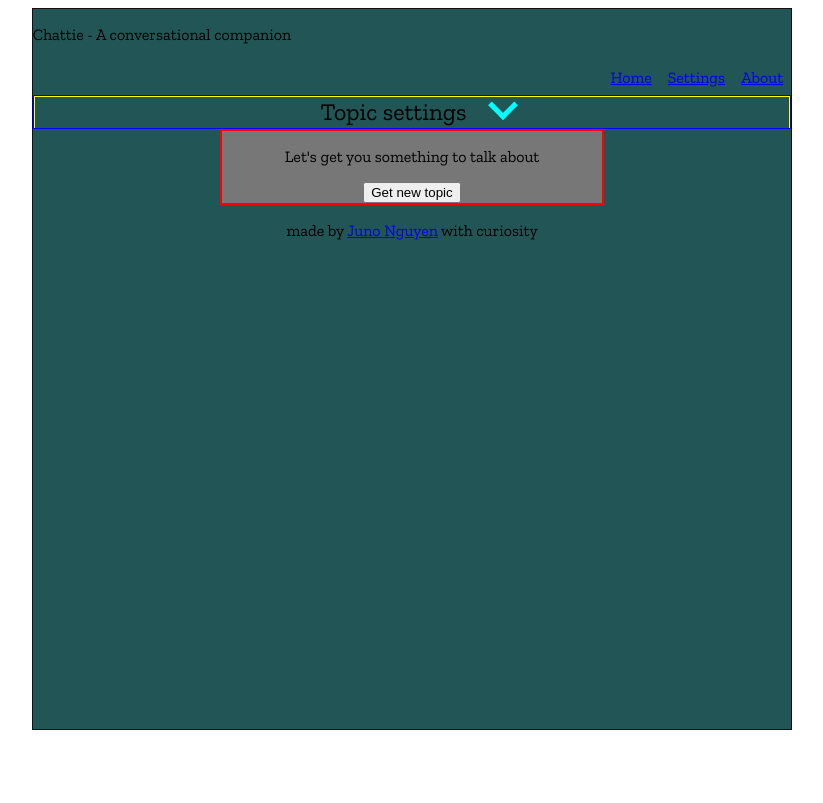
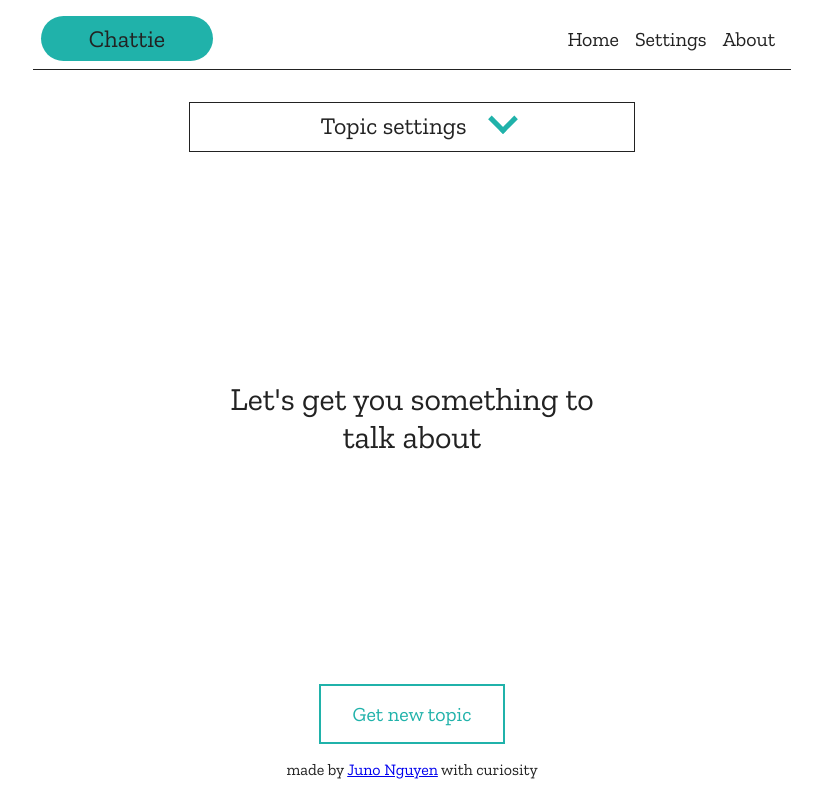
Before and after one commit to JunoNgx/chattie, a Vue app: page / in a window 1280 px wide. Shown: the whole page, without its empty margins (228-1051 px from the left). Built offline with nearby package versions, Linux system fonts and the light colour scheme.

Commit message:
Implement basic styling

```diff
--- a/src/App.vue
+++ b/src/App.vue
@@ -40,19 +40,7 @@
 <style lang="sass">
 
 @use "./styles/mixins" as m
+@use "./styles/universal"
 @import url('https://fonts.googleapis.com/css2?family=Zilla+Slab:ital,wght@0,300;0,400;0,700;1,300&display=swap')
 
-#app
-    font-family: 'Zilla Slab', serif
-    -webkit-font-smoothing: antialiased
-    -moz-osx-font-smoothing: grayscale
-    border: 1px solid #111
-    margin: auto
-    max-width: 60%
-    min-height: 90vh
-    background-color: #255
-    @include m.mobile
-        max-width: 100%
-    //     background-color: #255
-
 </style>
--- a/src/components/Header.vue
+++ b/src/components/Header.vue
@@ -13,7 +13,7 @@
 <template>
     <div class="header">
         <p class="header__branding">
-            Chattie - A conversational companion
+            Chattie
         </p>
         <div class="header__navbar">
             <router-link class="header__navbar__item" to="/">Home</router-link>
@@ -25,15 +25,43 @@
 
 <style lang="sass">
 
+@use "../styles/mixins" as m
+@use "../styles/vars" as v
+
 .header
+
+    display: flex
+    align-items: center
+    // align-content: space-between
+    justify-content: space-between
+    // flex-wrap: wrap
+    border-bottom: 1px solid v.$text-light
+
+    &__branding
+        // border: 1px solid red
+        margin: 0.5rem
+        width: min-content
+        padding: 0.5rem 3rem
+        border-radius: 10rem
+        font-size: 1.5rem
+        background-color: v.$acc-green
 
     &__navbar
         display: flex
         align-items: center
         justify-content: flex-end
+        margin: 0.5rem
 
         &__item
+            margin: 0.5rem
+            text-decoration: none
+            font-size: 1.25rem
             cursor: pointer
-            margin: 0.5rem
+            +m.regular-text-col
+            &:hover
+                text-decoration: underline
+
+    +m.mobile
+        display: block
 
 </style>
--- a/src/components/PromptDisplay.vue
+++ b/src/components/PromptDisplay.vue
@@ -17,18 +17,68 @@
 
 <template>
     <div class="prompt-display">
-        <p>{{prompt}}</p>
-        <button @click="getNewPrompt">Get new topic</button>
+        <div class="prompt-display__text-wrapper">
+            <p class="prompt-display__text-wrapper__text">{{prompt}}</p>
+        </div>
+        <button
+            class="prompt-display__button"
+            @click="getNewPrompt"
+        >
+            <span class="prompt-display__button__label">
+                Get new topic
+            </span>
+        </button>
     </div>
 </template>
 
-<style lang="sass" scoped>
+<style lang="sass">
+
+@use "../styles/mixins" as m
+@use "../styles/vars" as v
 
 .prompt-display
-    border: 2px solid red
+    // border: 2px solid red
     margin: auto
     width: 50%
+    flex-grow: 1.5
     text-align: center
-    background-color: #777
+    // display: flex
+    // flex-direction: column
+    // align-items: center
+    // justify-content: space-around
+    // background-color: #777
+
+    &__text-wrapper
+        height: 500px
+        vertical-align: center
+        display: flex
+        justify-content: center
+        align-items: center
+
+        &__text
+            font-size: 2rem
+            margin-bottom: 4rem
+            // height: 80%
+            // +m.mobile
+            //     font-size: 2rem
+
+    &__button
+        border: 2px solid v.$acc-green
+        background-color: v.$bg-light
+        cursor: pointer
+        width: fit-content
+        font-family: v.$font-stack
+        font-size: 1.25rem
+        padding: 1rem 2rem
+        color: v.$acc-green
+        +m.transition(color, background-color, width, height)
+
+        &:hover
+            background-color: v.$acc-green
+            color: v.$bg-light
+
+    +m.mobile
+        width: 90%
+
 
 </style>
--- a/src/components/TopicControl.vue
+++ b/src/components/TopicControl.vue
@@ -58,7 +58,10 @@
         </div>
 
         <!-- List of available topics -->
-        <div class="topic-settings__topic-wrapper">
+        <div
+            class="topic-settings__topic-wrapper"
+            :class="{'topic-settings__topic-wrapper--is-expanded':isExpanded}"
+        >
             <p
                 class="topic-settings__topic-wrapper__item"
                 v-for="topic in this.$store.state.topicData" :key="topic.name"
@@ -77,22 +80,24 @@
 <style lang="sass">
 
 @use "../styles/mixins" as m
+@use "../styles/vars" as v
 
 .topic-settings
-    border: 1px solid blue
-    // width: min-content
-    margin: auto
+    border: 1px solid v.$text-light
+    margin: 2rem auto
+    padding: 0.5rem
     overflow: hidden
+    // width: 60%
     max-height: 2rem
     +m.transition(max-height)
-    // transition: max-height 250ms
 
     &--is-expanded
         // Will need to manually calculate this each time new topics are added
-        max-height: 100px
+        // max-height: 100px
+        max-height: 95vh
 
     &__expand-button
-        border: 1px solid yellow
+        // border: 1px solid yellow
         // margin: auto
         // position: relative
         cursor: pointer
@@ -100,6 +105,11 @@
         // align-items: center
         text-align: center
         height: 2rem
+        margin-bottom: 1rem
+        border-bottom: 2px solid v.$bg-light
+        +m.transition(border-bottom)
+        &:hover
+            border-bottom: 2px solid v.$acc-green
 
         &__text
             font-size: 1.5rem
@@ -112,8 +122,8 @@
             // position: absolute
             right: 0%
             // top: 50% - width/2
-            border-right: 5px solid cyan
-            border-bottom: 5px solid cyan
+            border-right: 5px solid v.$acc-green
+            border-bottom: 5px solid v.$acc-green
             transform: rotate(45deg)
             transform-origin: 100% 100%
             margin-left: 1rem
@@ -127,19 +137,26 @@
         display: flex
         align-items: center
         justify-content: center
-        gap: 0.5rem
+        flex-wrap: wrap
+        gap: 0.5rem 1rem
+        opacity: 0
+        @include m.transition(opacity)
+
+        &--is-expanded
+            opacity: 1
 
         &__item
-            padding: 0.7rem
-            border: 1px solid aquamarine
-            border-radius: 25px
+            margin: 0
+            padding: 0.4rem
+            border: 2px solid v.$acc-green
+            // border-radius: 25px
             cursor: pointer
             user-select: none
-            color: white
+            +m.regular-text-col
             +m.transition(background-color)
 
             &--is-enabled
                 color: black
-                background-color: cyan
+                background-color: v.$acc-green
 
 </style>
--- a/src/styles/mixins.sass
+++ b/src/styles/mixins.sass
@@ -1,7 +1,7 @@
-@use "./vars"
+@use "./vars" as v
 
 @mixin mobile
-    @media screen and (max-width: vars.$break-point)
+    @media screen and (max-width: v.$break-point)
         @content
 
 // @mixin transition($element)
@@ -10,5 +10,8 @@
 @mixin transition($elements...)
     $transition: ()
     @each $el in $elements
-        $transition:append($transition, $el vars.$trans-time ease-out, $separator: comma)
+        $transition:append($transition, $el v.$trans-time ease-out, $separator: comma)
     transition: $transition
+
+@mixin regular-text-col
+    color: v.$text-light
--- a/src/styles/universal.sass
+++ b/src/styles/universal.sass
@@ -1,7 +1,25 @@
+@use "./mixins" as m
+@use "./vars" as v
+
 #app
-    font-family: 'Zilla Slab', serif
+
+    // border: 1px solid v.$text-light
+    margin: 0rem auto
+    max-width: 60%
+    min-height: 90vh
+    // color: v.$text-light
+
+    display: flex
+    flex-direction: column
+    justify-content: space-between
+
+    +m.regular-text-col
+    +m.mobile
+        max-width: 100%
+
+body
     -webkit-font-smoothing: antialiased
     -moz-osx-font-smoothing: grayscale
-
-body
-    background-color: #f00
+    font-family: v.$font-stack
+    background-color: v.$bg-light
+    font-weight: 400
--- a/src/styles/vars.sass
+++ b/src/styles/vars.sass
@@ -1,2 +1,10 @@
-$break-point: 512px
+$break-point: 768px
 $trans-time: 250ms
+$font-stack: 'Zilla Slab', serif
+
+$text-light: #222
+$text-dark: #ddd
+$bg-light: #fff
+$bg-dark: #444
+$acc-magenta: #ff0066
+$acc-green: LightSeaGreen
--- a/src/views/Settings.vue
+++ b/src/views/Settings.vue
@@ -46,6 +46,6 @@
     </div>
 </template>
 
-<style lang="sass" scope>
+<style lang="sass">
 
 </style>
```
